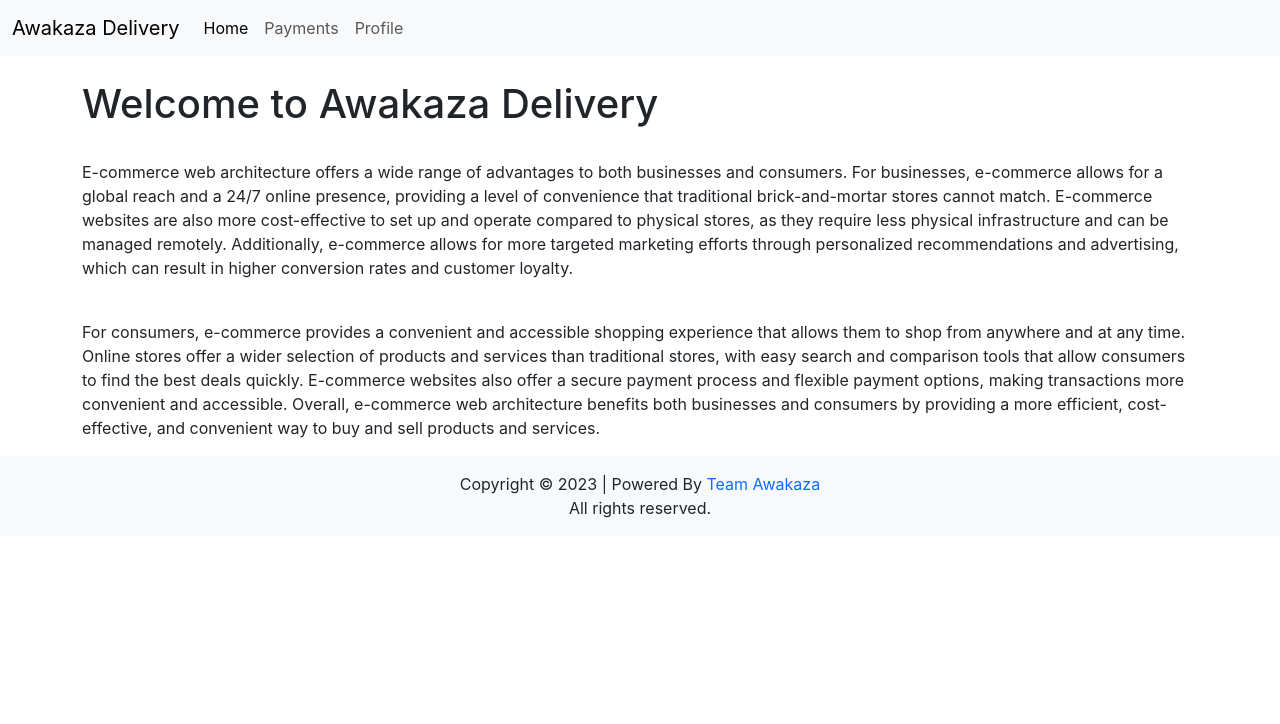
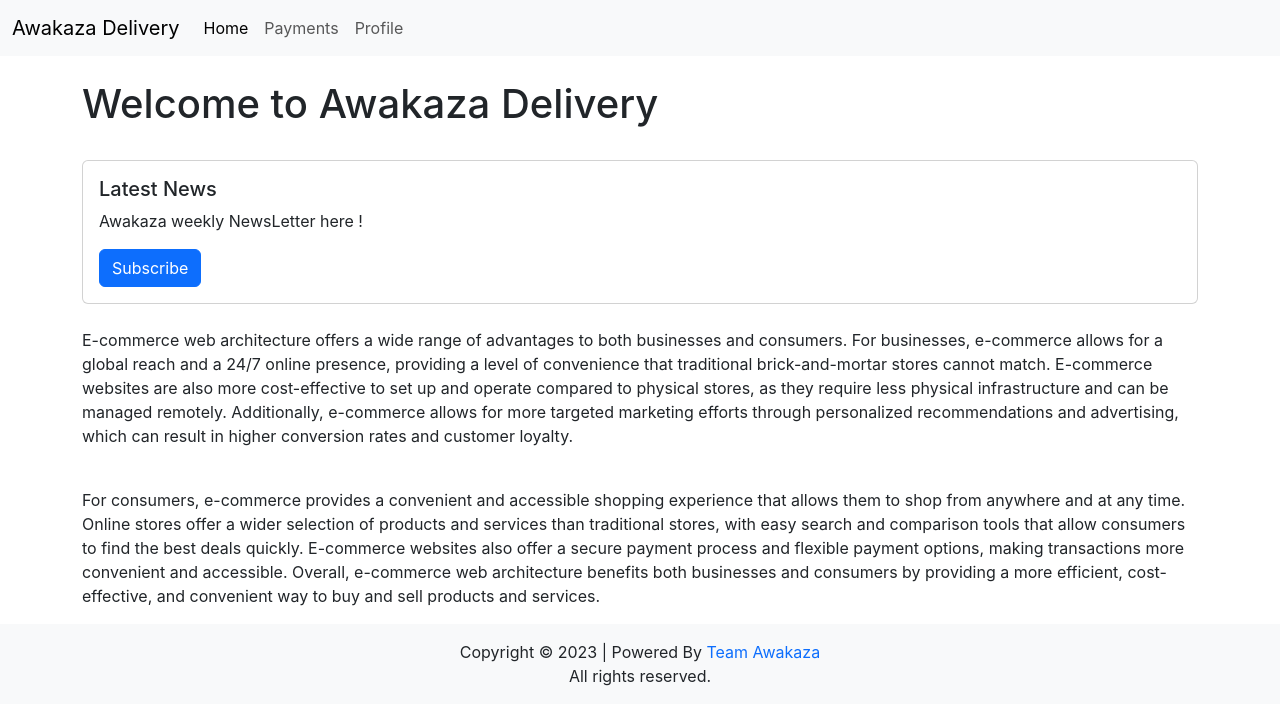
Before and after one commit to DinushaGihan/ecommerce, a React (Create React App) app in the folder client/: page / in a window 1280 px wide. Shown: the top 724 px of the page. Built offline with nearby package versions, Linux system fonts and the light colour scheme.

Commit message:
added awakaza logo
added awakaza logo

```diff
--- a/client/src/components/delivery/Body.js
+++ b/client/src/components/delivery/Body.js
@@ -1,9 +1,17 @@
 import React from "react";
-
+// import awakazalogo from '../../assets/delivery/images/';
 const Body = () => {
   return (
     <main className="container"><br />
       <h1>Welcome to Awakaza Delivery</h1><br />
+      <div className="card">
+      {/* <img src={awakazalogo} className="card-img-top" alt="..."></img> */}
+        <div className="card-body">
+          <h5 className="card-title">Latest News</h5>
+          <p className="card-text">Awakaza weekly NewsLetter here !</p>
+          <a href="#" className="btn btn-primary">Subscribe</a>
+        </div>
+      </div><br/>
       <p>
         E-commerce web architecture offers a wide range of advantages to both businesses and consumers. For businesses, e-commerce allows for a global reach and a 24/7 online presence, providing a level of convenience that traditional brick-and-mortar stores cannot match. E-commerce websites are also more cost-effective to set up and operate compared to physical stores, as they require less physical infrastructure and can be managed remotely. Additionally, e-commerce allows for more targeted marketing efforts through personalized recommendations and advertising, which can result in higher conversion rates and customer loyalty.
       </p>
```
Also changed, not shown: client/src/assets/delivery/images/awakaza-logo.png (added).
